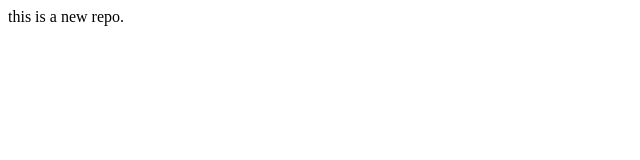
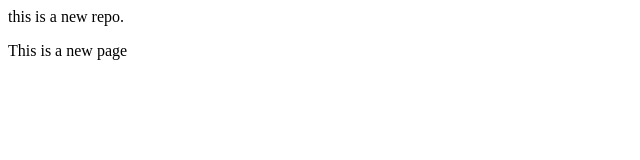
Before and after one commit to Reetujangra78/localrepo, a plain HTML site: page index.html in a window 1280 px wide. Shown: the whole page, without its empty margins (0-640 px from the left). Drawn offline with Linux system fonts and the light colour scheme.

Commit message:
Add new feature

```diff
--- a/index.html
+++ b/index.html
@@ -1 +1,2 @@
 <p>this is a new repo.</p>
+<p>This is a new page</p>
```
